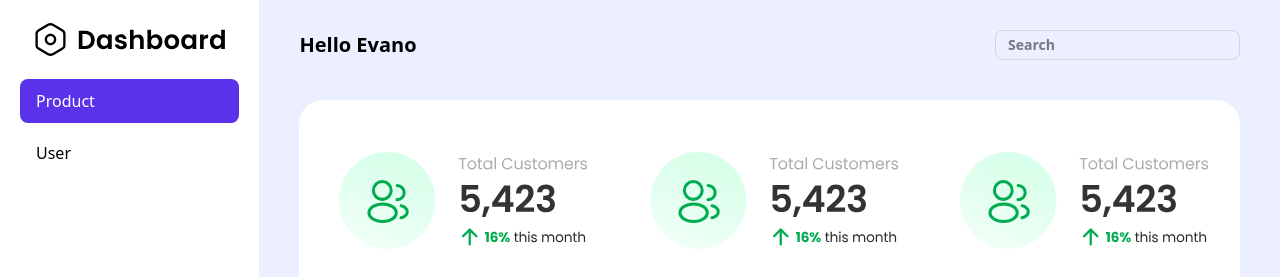
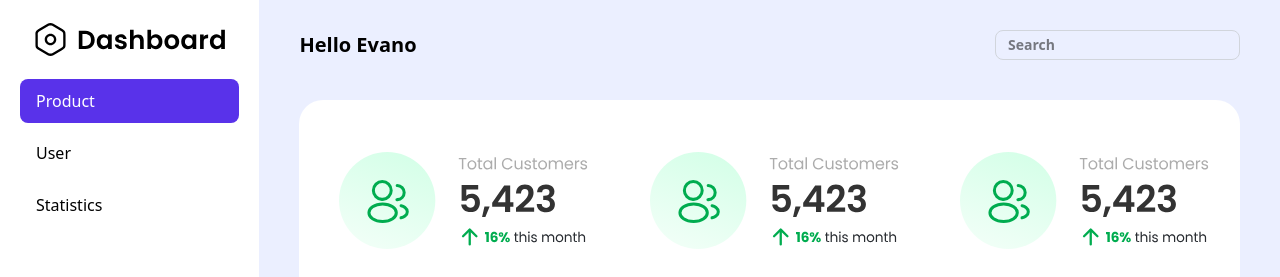
Before and after one commit to XurshidovichBekzod/dashbord, a React (Vite) app: page / in a window 1280 px wide. Shown: the top 277 px of the page. Built offline with nearby package versions, Linux system fonts and the light colour scheme; sample sign-in values are in the browser's storage.

Commit message:
dashbord

```diff
--- a/src/app/routes.tsx
+++ b/src/app/routes.tsx
@@ -2,6 +2,7 @@ import { lazy } from "react"
 import { useRoutes } from "react-router-dom"
 import Product from "../features/product/Product"
 import Users from "../features/users/Users"
+import Statistics from "../features/statistics/Statistics"
 
 
 const DashboardLayout = lazy(() => import("../layout/DashboardLayout"))
@@ -26,6 +27,10 @@ const AppRoutes = () => {
                 path: 'user',
                 element: <Users />
               },
+              {
+                path: 'statistics',
+                element: <Statistics/>
+              },
             ]
           }
         ]
--- /dev/null
+++ b/src/features/statistics/Statistics.tsx
@@ -0,0 +1,7 @@
+const Statistics = () => {
+  return (
+    <div>Statistics</div>
+  )
+}
+
+export default Statistics
--- a/src/layout/components/Sidebar.tsx
+++ b/src/layout/components/Sidebar.tsx
@@ -19,6 +19,11 @@ const Sidebar = () => {
             User
           </NavLink>
         </li>
+        <li>
+          <NavLink to="/statistics" className="sidebar-link">
+            Statistics
+          </NavLink>
+        </li>
       </ul>
     </div>
   )
```
